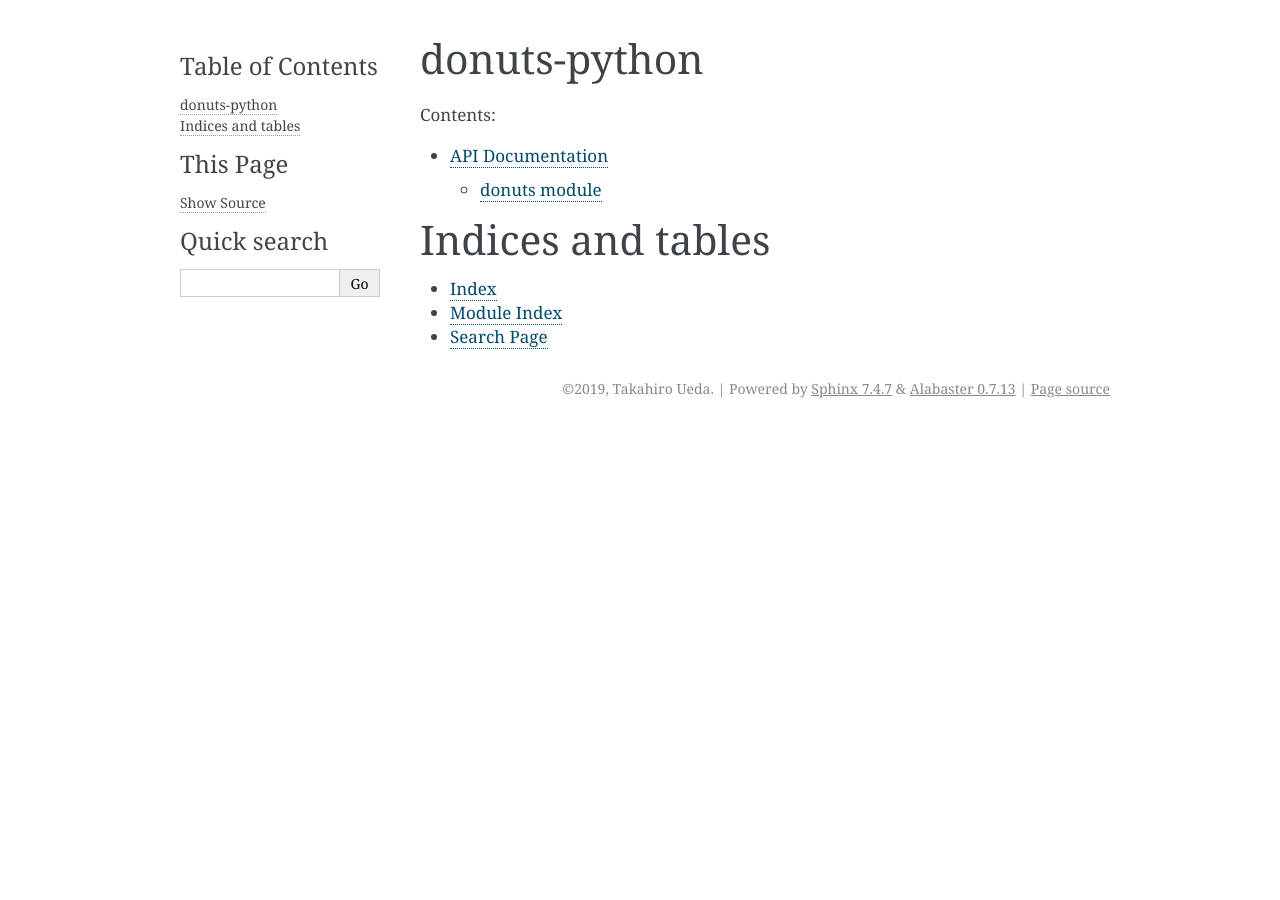
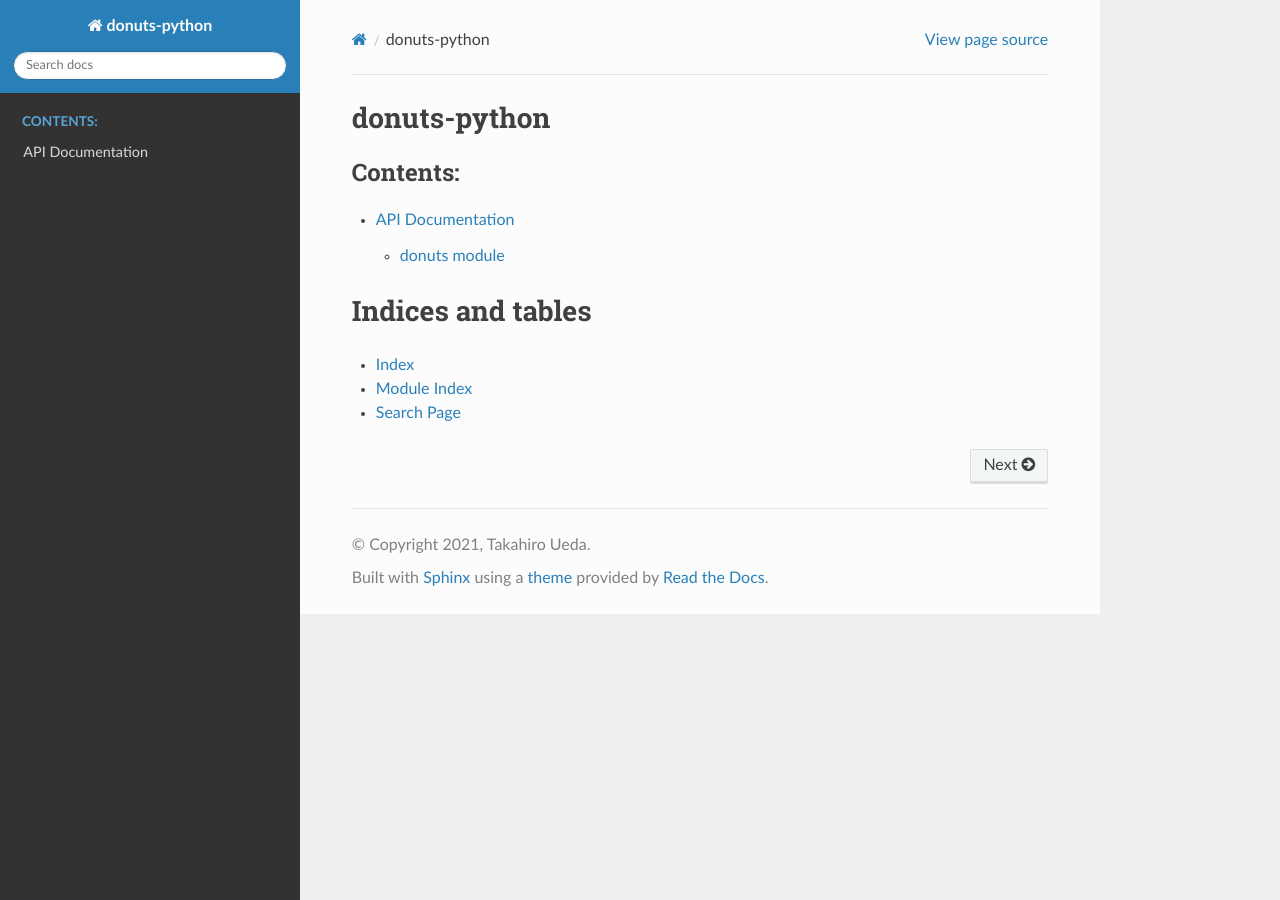
Before and after one commit to tueda/donuts-python, a Sphinx documentation site: the page built from docs/index.rst, in a window 1280 px wide. Built offline with Sphinx 7.4.7 and the Read the Docs theme 2.0.0, drawn with Linux system fonts in a browser that asks for light colours.

Commit message:
docs(readthedocs): changes for Read the Docs

```diff
--- a/docs/conf.py
+++ b/docs/conf.py
@@ -11,15 +11,28 @@
 # documentation root, use os.path.abspath to make it absolute, like shown here.
 #
 import os
+import subprocess
 import sys
 
 sys.path.insert(0, os.path.abspath(".."))
+
+# Check if we are running on Read the Docs' servers.
+read_the_docs_build = os.environ.get("READTHEDOCS", None) == "True"
+
+# Check if sphinx_rtd_theme is available
+try:
+    import sphinx_rtd_theme  # noqa: F401
+
+    has_sphinx_rtd_theme = True
+except ImportError:
+    has_sphinx_rtd_theme = False
+    pass
 
 
 # -- Project information -----------------------------------------------------
 
 project = "donuts-python"
-copyright = "2019, Takahiro Ueda"  # noqa: A001
+copyright = "2021, Takahiro Ueda"  # noqa: A001
 author = "Takahiro Ueda"
 
 
@@ -35,6 +48,9 @@ extensions = [
     "sphinx_autodoc_typehints",
 ]
 
+if has_sphinx_rtd_theme:
+    extensions.append("sphinx_rtd_theme")
+
 # Add any paths that contain templates here, relative to this directory.
 templates_path = ["_templates"]
 
@@ -49,13 +65,17 @@ exclude_patterns = ["_build", "Thumbs.db", ".DS_Store"]
 # The theme to use for HTML and HTML Help pages.  See the documentation for
 # a list of builtin themes.
 #
-html_theme = "alabaster"
+html_theme = "sphinx_rtd_theme" if has_sphinx_rtd_theme else "default"
 
 # Add any paths that contain custom static files (such as style sheets) here,
 # relative to this directory. They are copied after the builtin static files,
 # so a file named "default.css" will overwrite the builtin "default.css".
 # html_static_path = ['_static']
 
+# ----------------------------------------------------------------------------
+
+if read_the_docs_build:
+    subprocess.run(["invoke", "build"])  # noqa: S603, S607
 
 # This hack is needed to suppress "WARNING: autodoc: failed to determine
 # JavaObject id=oxx to be documented.the following exception was raised:
--- /dev/null
+++ b/docs/requirements.txt
@@ -0,0 +1,3 @@
+invoke
+pyjnius
+sphinx-autodoc-typehints
--- a/pyproject.toml
+++ b/pyproject.toml
@@ -30,6 +30,7 @@ pytest = "^6.2.5"
 pytest-benchmark = "^3.4.1"
 pytest-cov = "^3.0.0"
 sphinx = "^4.3.2"
+sphinx_rtd_theme = "^1.0.0"
 sphinx-autodoc-typehints = "^1.12.0"
 wheel = "^0.37.1"
 
```
Also changed, not shown: .readthedocs.yaml (added).
